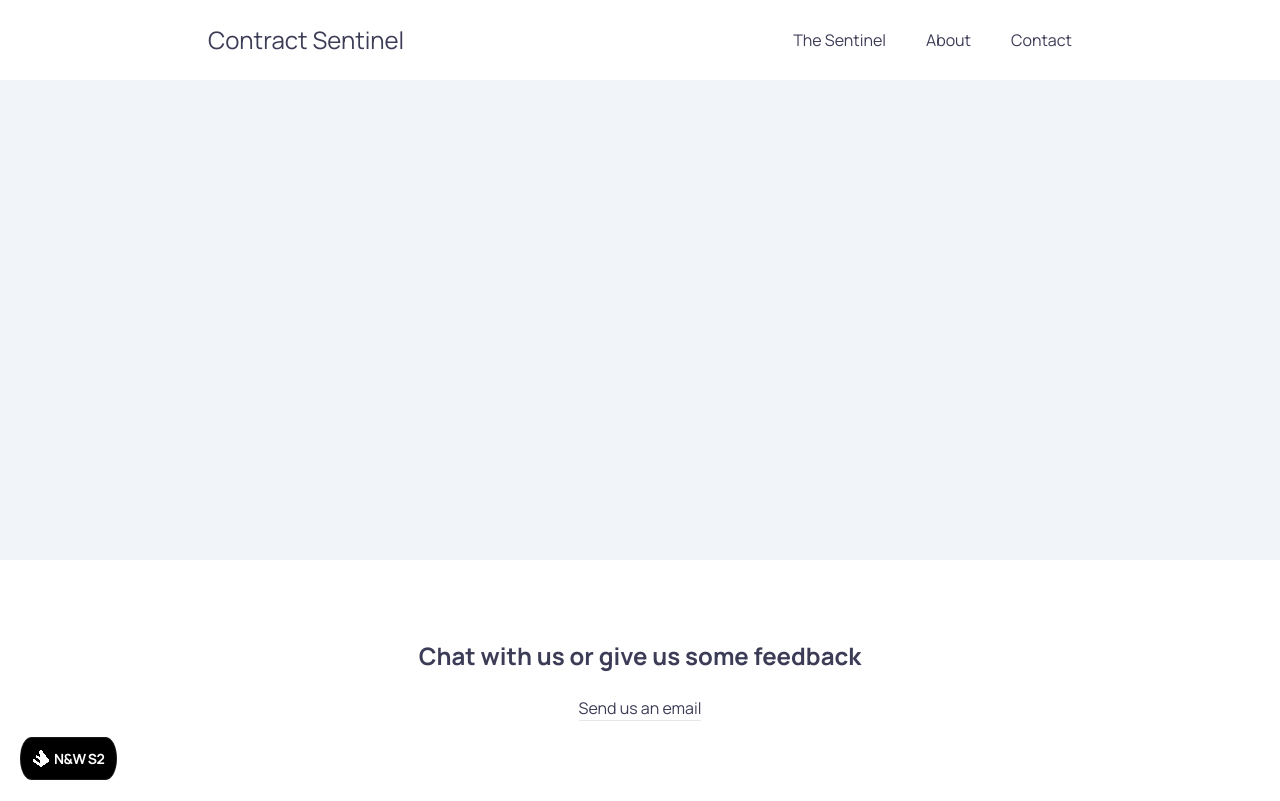
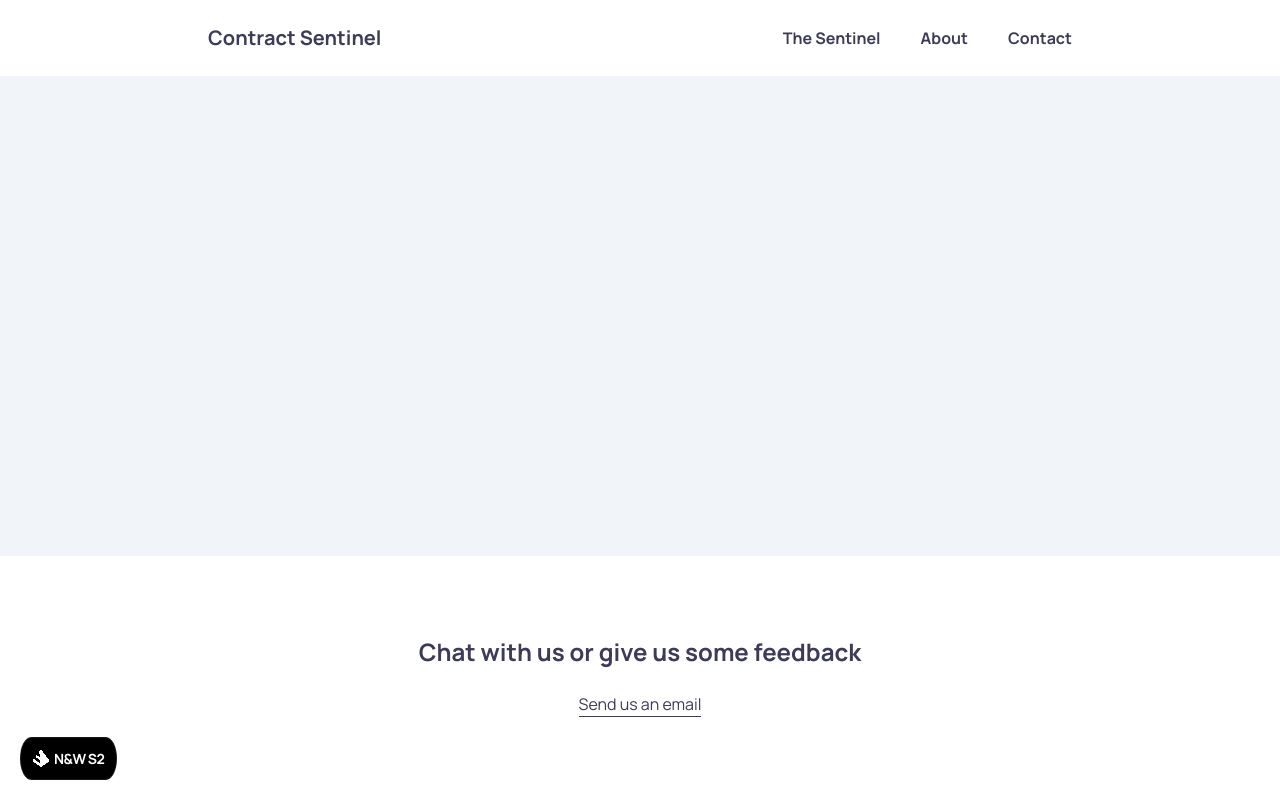
Before and after one commit to AFPedreros/contract-sentinel, a Next.js app: page /contact in a window 1280 px wide. Built offline with nearby package versions, Linux system fonts and the light colour scheme.

Commit message:
improve header

```diff
--- a/components/Header.js
+++ b/components/Header.js
@@ -17,27 +17,21 @@ const Header = () => {
             className="w-full px-6 py-6 flex justify-between mx-auto
         z-20 items-center md:py-6 md:px-52"
         >
-            <Link className="text-xl md:text-2xl hover:text-cyan-500" href="/">
+            <Link className="text-xl font-bold" href="/">
                 Contract Sentinel
             </Link>
             <div className="hidden md:gap-10 md:flex">
                 <Link
-                    className="border-b border-transparent hover:text-[#00B8EE] hover:border-solid
-                    hover:border-b hover:border-[#00B8EE]"
+                    className="font-bold hover:text-[#4f5fe4]"
                     href="/sentinel"
                 >
                     The Sentinel
                 </Link>
-                <Link
-                    className="border-b border-transparent hover:text-[#00B8EE] hover:border-solid
-                    hover:border-b hover:border-[#00B8EE]"
-                    href="/about"
-                >
+                <Link className="font-bold hover:text-[#4f5fe4]" href="/about">
                     About
                 </Link>
                 <Link
-                    className="border-b border-transparent hover:text-[#00B8EE] hover:border-solid
-                    hover:border-b hover:border-[#00B8EE]"
+                    className="font-bold hover:text-[#4f5fe4]"
                     href="/contact"
                 >
                     Contact
@@ -57,21 +51,21 @@ const Header = () => {
                 h-screen w-full bg-[#fff]"
                 >
                     <Link
-                        className="border-b text-xl py-4 border-transparent hover:text-[#00B8EE]"
+                        className="font-bold text-xl py-4 hover:text-[#4f5fe4]"
                         href="/sentinel"
                         onClick={toggleMenu}
                     >
                         The Sentinel
                     </Link>
                     <Link
-                        className="border-b text-xl py-4 border-transparent hover:text-[#00B8EE]"
+                        className="font-bold text-xl py-4 hover:text-[#4f5fe4]"
                         href="/about"
                         onClick={toggleMenu}
                     >
                         About
                     </Link>
                     <Link
-                        className="border-b text-xl py-4 border-transparent hover:text-[#00B8EE]"
+                        className="font-bold text-xl py-4 hover:text-[#4f5fe4]"
                         href="/contact"
                         onClick={toggleMenu}
                     >
--- a/pages/contact.js
+++ b/pages/contact.js
@@ -50,7 +50,7 @@ const Contact = () => {
                     Chat with us or give us some feedback
                 </h1>
                 <p
-                    className="cursor-pointer my-6 border-b w-fit mx-auto"
+                    className="cursor-pointer my-6 border-b border-[#3c3c57] w-fit mx-auto"
                     onClick={sendEmail}
                 >
                     Send us an email
```
